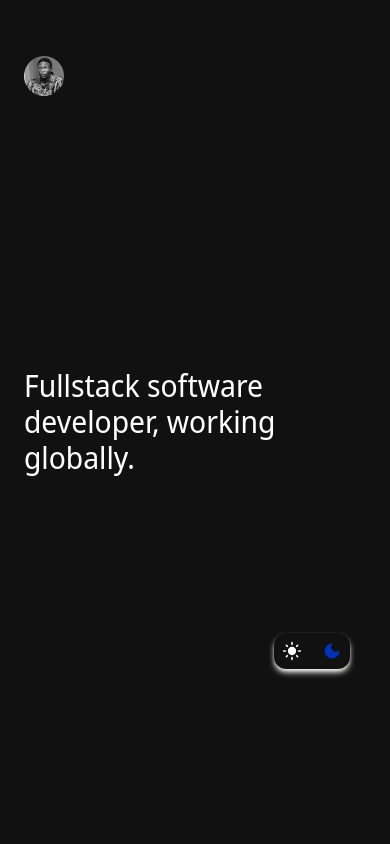
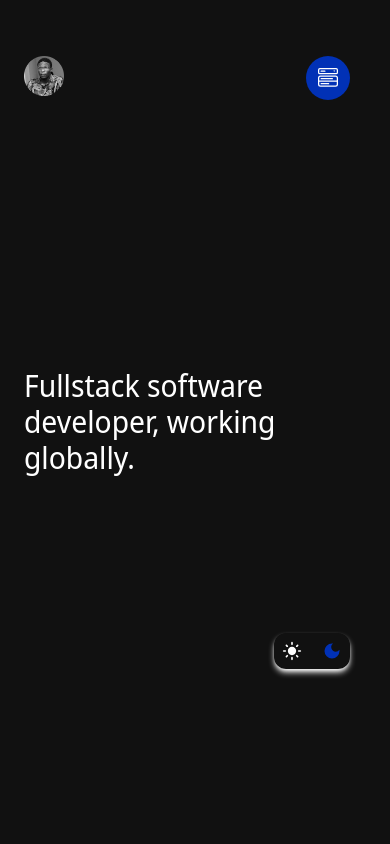
Before and after one commit to KingZedPriest/curly-journey, a Next.js app: page / in a window 390 px wide. Shown: the top 844 px of the page. Built offline with nearby package versions, Linux system fonts and the light colour scheme.

Commit message:
Feat: Change the Nav Bar option. Add shrinked Nav bar

```diff
--- a/src/app/globals.css
+++ b/src/app/globals.css
@@ -234,5 +234,3 @@ button {
   transform: translate3d(0px, 0px, 15px) perspective(180px) rotateX(-35deg) translateY(2px);
   border-radius: 50%;
 }
-
-/* For the Shrinked Nav */
--- a/src/components/Mode.tsx
+++ b/src/components/Mode.tsx
@@ -40,7 +40,7 @@ export default function Mode() {
   }, [theme, element, defaultMode.matches]);
 
   return (
-    <main className="right-10 lg:right-20 top-3/4 fixed block">
+    <main className="right-10 lg:right-20 top-3/4 fixed">
       <div className="flex gap-5 rounded-xl bg-inherit p-2 shadow-md shadow-black dark:shadow-white">
         <MdLightMode
           onClick={() => setTheme("light")}
--- a/src/components/ShrinkedNav.tsx
+++ b/src/components/ShrinkedNav.tsx
@@ -1,9 +1,28 @@
-import Link from "next/link"
+"use client"
+import Link from "next/link";
+import { BsMenuButtonWide } from "react-icons/bs"
+import { GiCrossedSabres } from "react-icons/gi"
 
-export default function ShrinkedNav(){
-    return(
-        <div className="right-10 top-3/4  fixed sm:hidden">
+import { useState } from "react";
 
-        </div>
-    )
+export default function ShrinkedNav() {
+ const [isOpen, setIsOpen] = useState<boolean>(false)
+ const showNav = () => {
+    setIsOpen(!isOpen)
+ }
+  return (
+    <>
+    <div className="fixed z-20 right-10 top-[3.5rem] sm:hidden">
+    <div className={`${!isOpen ? "": "hidden"} bg-[#0131b6] rounded-[50%] p-3`}>
+        < BsMenuButtonWide size={20} onClick={showNav} className="cursor-pointer"/>
+    </div>
+    <div className={`${isOpen ? "": "hidden"} bg-[#0131b6] rounded-[50%] p-3 dark:opacity-60`}>
+        < GiCrossedSabres size={20} onClick={showNav} className="cursor-pointer"/>
+    </div>
+    </div>
+    <div className={`${isOpen ? "": "hidden"} ease-in-out duration-1000 sm:hidden bg-inherit relative top-[6.2rem] h-40 w-[100%] mx-auto rounded-md shadow-md shadow-black dark:shadow-white`}>
+
+    </div>
+    </>
+  );
 }
```
